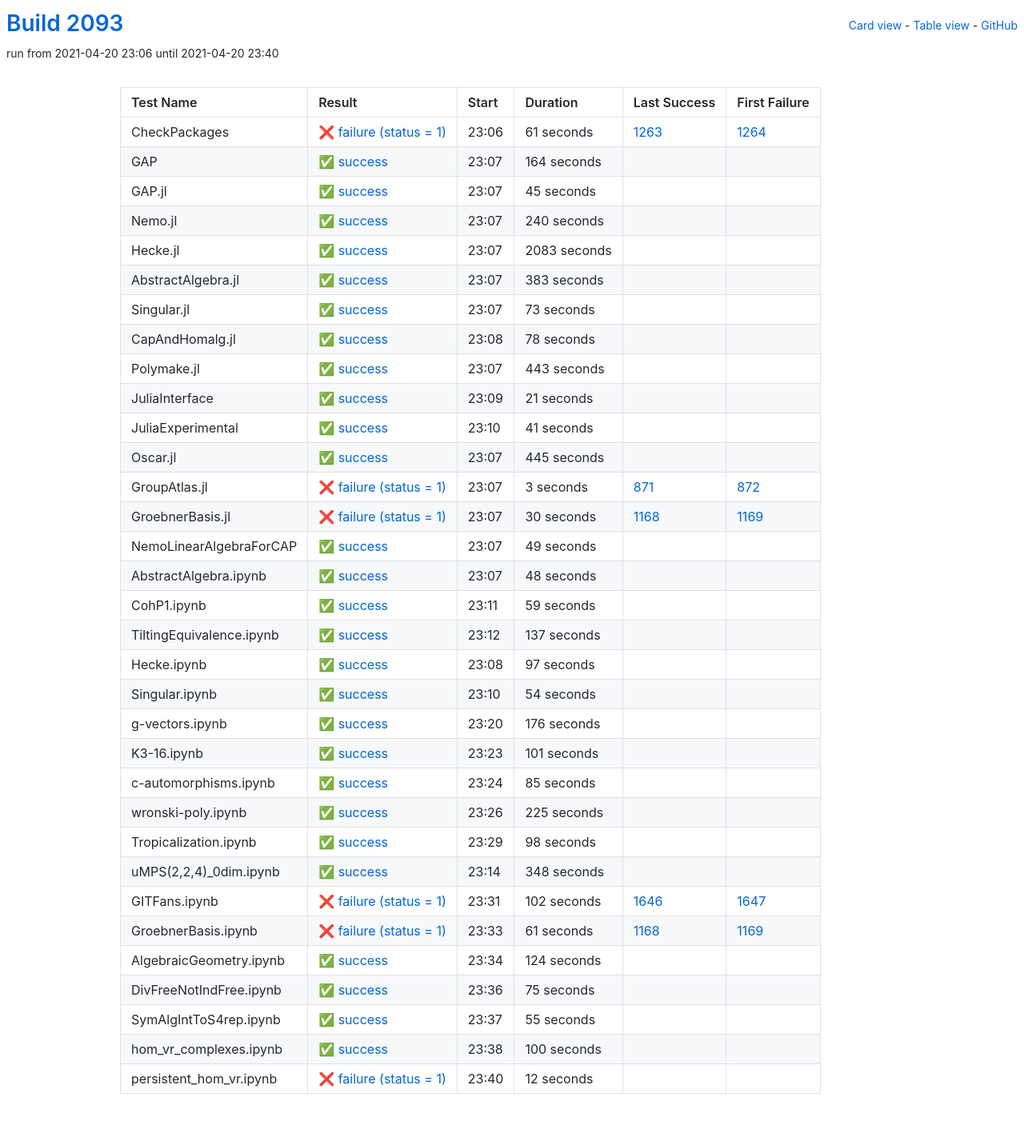
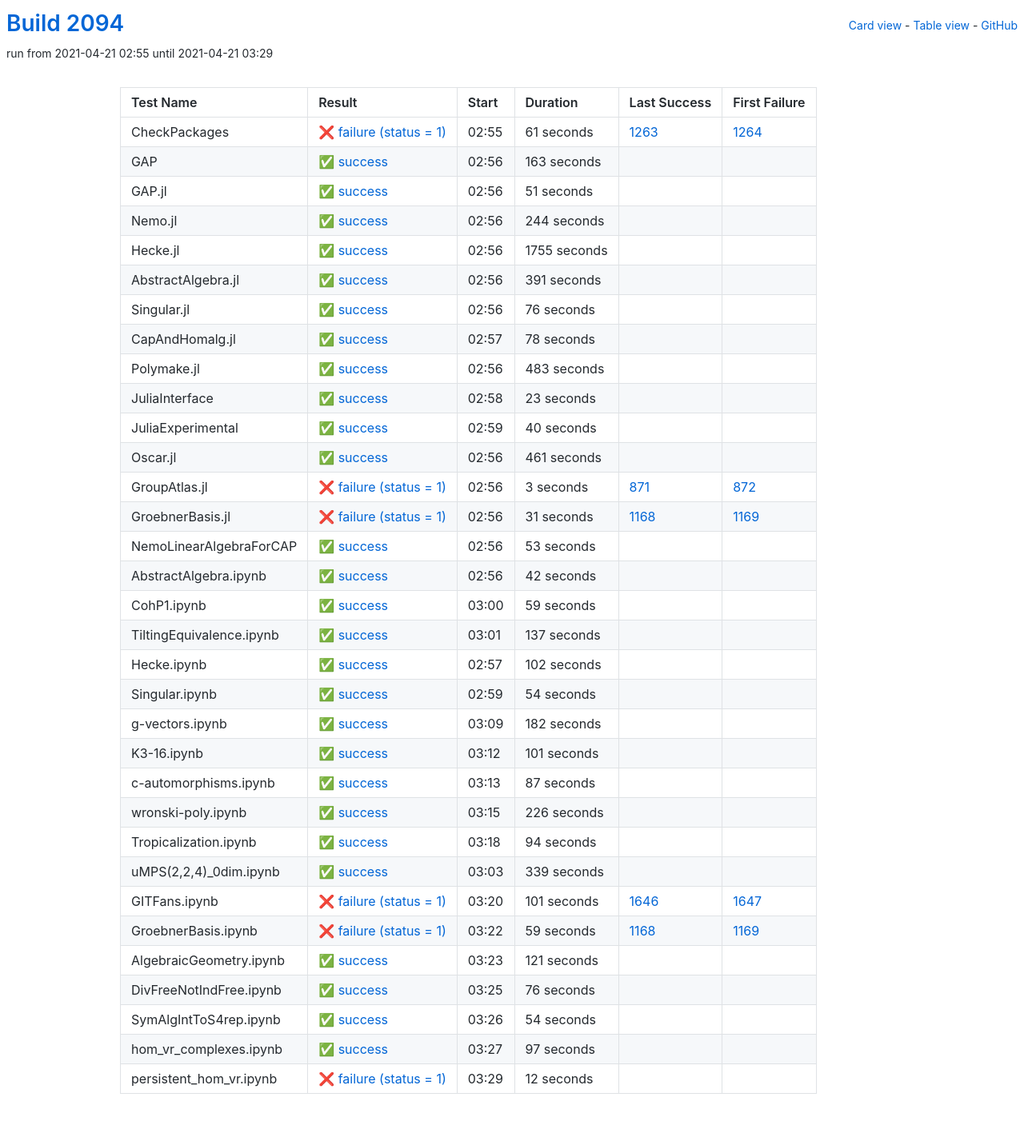
Before and after one commit to oscar-system/oscar-ci-status-stable, a Jekyll site: the page built from table.html, in a window 1280 px wide. Shown: the whole page at 80% size. Built offline with Jekyll 4.4.1, drawn with Linux system fonts in a browser that asks for light colours.

Commit message:
Build #2094

```diff
--- a/_data/ci.yml
+++ b/_data/ci.yml
@@ -1,6 +1,6 @@
 ---
-build: 2093
-build_url: https://oscarci.mathematik.uni-kl.de/job/oscar-stable/2093/
+build: 2094
+build_url: https://oscarci.mathematik.uni-kl.de/job/oscar-stable/2094/
 job: oscar-stable
 organization: oscar-system
 repo: oscar-ci-status-stable
@@ -8,8 +8,8 @@ repourl: https://github.com/oscar-system/oscar-ci-status-stable
 tests:
 - name: CheckPackages
   id: checkpackages
-  log: https://oscarci.mathematik.uni-kl.de/job/oscar-stable/2093/artifact/logs/build-2093/CheckPackages.log
-  start: 2021-04-20 23:06
+  log: https://oscarci.mathematik.uni-kl.de/job/oscar-stable/2094/artifact/logs/build-2094/CheckPackages.log
+  start: 2021-04-21 02:55
   success: false
   exitcode: 1
   status: failure
@@ -20,80 +20,80 @@ tests:
   first_failure_url: https://oscarci.mathematik.uni-kl.de/job/oscar-stable/1264/
 - name: GAP
   id: gap
-  log: https://oscarci.mathematik.uni-kl.de/job/oscar-stable/2093/artifact/logs/build-2093/GAP.log
-  start: 2021-04-20 23:07
+  log: https://oscarci.mathematik.uni-kl.de/job/oscar-stable/2094/artifact/logs/build-2094/GAP.log
+  start: 2021-04-21 02:56
   success: true
   exitcode: 0
   status: success
-  duration: 164
+  duration: 163
   last_success: false
   last_success_url:
   first_failure: false
   first_failure_url:
 - name: GAP.jl
   id: gap-jl
-  log: https://oscarci.mathematik.uni-kl.de/job/oscar-stable/2093/artifact/logs/build-2093/GAP.jl.log
-  start: 2021-04-20 23:07
+  log: https://oscarci.mathematik.uni-kl.de/job/oscar-stable/2094/artifact/logs/build-2094/GAP.jl.log
+  start: 2021-04-21 02:56
   success: true
   exitcode: 0
   status: success
-  duration: 45
+  duration: 51
   last_success: false
   last_success_url:
   first_failure: false
   first_failure_url:
 - name: Nemo.jl
   id: nemo-jl
-  log: https://oscarci.mathematik.uni-kl.de/job/oscar-stable/2093/artifact/logs/build-2093/Nemo.jl.log
-  start: 2021-04-20 23:07
+  log: https://oscarci.mathematik.uni-kl.de/job/oscar-stable/2094/artifact/logs/build-2094/Nemo.jl.log
+  start: 2021-04-21 02:56
   success: true
   exitcode: 0
   status: success
-  duration: 240
+  duration: 244
   last_success: false
   last_success_url:
   first_failure: false
   first_failure_url:
 - name: Hecke.jl
   id: hecke-jl
-  log: https://oscarci.mathematik.uni-kl.de/job/oscar-stable/2093/artifact/logs/build-2093/Hecke.jl.log
-  start: 2021-04-20 23:07
+  log: https://oscarci.mathematik.uni-kl.de/job/oscar-stable/2094/artifact/logs/build-2094/Hecke.jl.log
+  start: 2021-04-21 02:56
   success: true
   exitcode: 0
   status: success
-  duration: 2083
+  duration: 1755
   last_success: false
   last_success_url:
   first_failure: false
   first_failure_url:
 - name: AbstractAlgebra.jl
   id: abstractalgebra-jl
-  log: https://oscarci.mathematik.uni-kl.de/job/oscar-stable/2093/artifact/logs/build-2093/AbstractAlgebra.jl.log
-  start: 2021-04-20 23:07
+  log: https://oscarci.mathematik.uni-kl.de/job/oscar-stable/2094/artifact/logs/build-2094/AbstractAlgebra.jl.log
+  start: 2021-04-21 02:56
   success: true
   exitcode: 0
   status: success
-  duration: 383
+  duration: 391
   last_success: false
   last_success_url:
   first_failure: false
   first_failure_url:
 - name: Singular.jl
   id: singular-jl
-  log: https://oscarci.mathematik.uni-kl.de/job/oscar-stable/2093/artifact/logs/build-2093/Singular.jl.log
-  start: 2021-04-20 23:07
+  log: https://oscarci.mathematik.uni-kl.de/job/oscar-stable/2094/artifact/logs/build-2094/Singular.jl.log
+  start: 2021-04-21 02:56
   success: true
   exitcode: 0
   status: success
-  duration: 73
+  duration: 76
   last_success: false
   last_success_url:
   first_failure: false
   first_failure_url:
 - name: CapAndHomalg.jl
   id: capandhomalg-jl
-  log: https://oscarci.mathematik.uni-kl.de/job/oscar-stable/2093/artifact/logs/build-2093/CapAndHomalg.jl.log
-  start: 2021-04-20 23:08
+  log: https://oscarci.mathematik.uni-kl.de/job/oscar-stable/2094/artifact/logs/build-2094/CapAndHomalg.jl.log
+  start: 2021-04-21 02:57
   success: true
   exitcode: 0
   status: success
@@ -104,56 +104,56 @@ tests:
   first_failure_url:
 - name: Polymake.jl
   id: polymake-jl
-  log: https://oscarci.mathematik.uni-kl.de/job/oscar-stable/2093/artifact/logs/build-2093/Polymake.jl.log
-  start: 2021-04-20 23:07
+  log: https://oscarci.mathematik.uni-kl.de/job/oscar-stable/2094/artifact/logs/build-2094/Polymake.jl.log
+  start: 2021-04-21 02:56
   success: true
   exitcode: 0
   status: success
-  duration: 443
+  duration: 483
   last_success: false
   last_success_url:
   first_failure: false
   first_failure_url:
 - name: JuliaInterface
   id: juliainterface
-  log: https://oscarci.mathematik.uni-kl.de/job/oscar-stable/2093/artifact/logs/build-2093/JuliaInterface.log
-  start: 2021-04-20 23:09
+  log: https://oscarci.mathematik.uni-kl.de/job/oscar-stable/2094/artifact/logs/build-2094/JuliaInterface.log
+  start: 2021-04-21 02:58
   success: true
   exitcode: 0
   status: success
-  duration: 21
+  duration: 23
   last_success: false
   last_success_url:
   first_failure: false
   first_failure_url:
 - name: JuliaExperimental
   id: juliaexperimental
-  log: https://oscarci.mathematik.uni-kl.de/job/oscar-stable/2093/artifact/logs/build-2093/JuliaExperimental.log
-  start: 2021-04-20 23:10
+  log: https://oscarci.mathematik.uni-kl.de/job/oscar-stable/2094/artifact/logs/build-2094/JuliaExperimental.log
+  start: 2021-04-21 02:59
   success: true
   exitcode: 0
   status: success
-  duration: 41
+  duration: 40
   last_success: false
   last_success_url:
   first_failure: false
   first_failure_url:
 - name: Oscar.jl
   id: oscar-jl
-  log: https://oscarci.mathematik.uni-kl.de/job/oscar-stable/2093/artifact/logs/build-2093/Oscar.jl.log
-  start: 2021-04-20 23:07
+  log: https://oscarci.mathematik.uni-kl.de/job/oscar-stable/2094/artifact/logs/build-2094/Oscar.jl.log
+  start: 2021-04-21 02:56
   success: true
   exitcode: 0
   status: success
-  duration: 445
+  duration: 461
   last_success: false
   last_success_url:
   first_failure: false
   first_failure_url:
 - name: GroupAtlas.jl
   id: groupatlas-jl
-  log: https://oscarci.mathematik.uni-kl.de/job/oscar-stable/2093/artifact/logs/build-2093/GroupAtlas.jl.log
-  start: 2021-04-20 23:07
+  log: https://oscarci.mathematik.uni-kl.de/job/oscar-stable/2094/artifact/logs/build-2094/GroupAtlas.jl.log
+  start: 2021-04-21 02:56
   success: false
   exitcode: 1
   status: failure
@@ -164,44 +164,44 @@ tests:
   first_failure_url: https://oscarci.mathematik.uni-kl.de/job/oscar-stable/872/
 - name: GroebnerBasis.jl
   id: groebnerbasis-jl
-  log: https://oscarci.mathematik.uni-kl.de/job/oscar-stable/2093/artifact/logs/build-2093/GroebnerBasis.jl.log
-  start: 2021-04-20 23:07
+  log: https://oscarci.mathematik.uni-kl.de/job/oscar-stable/2094/artifact/logs/build-2094/GroebnerBasis.jl.log
+  start: 2021-04-21 02:56
   success: false
   exitcode: 1
   status: failure
-  duration: 30
+  duration: 31
   last_success: 1168
   last_success_url: https://oscarci.mathematik.uni-kl.de/job/oscar-stable/1168/
   first_failure: 1169
   first_failure_url: https://oscarci.mathematik.uni-kl.de/job/oscar-stable/1169/
 - name: NemoLinearAlgebraForCAP
   id: nemolinearalgebraforcap
-  log: https://oscarci.mathematik.uni-kl.de/job/oscar-stable/2093/artifact/logs/build-2093/NemoLinearAlgebraForCAP.log
-  start: 2021-04-20 23:07
+  log: https://oscarci.mathematik.uni-kl.de/job/oscar-stable/2094/artifact/logs/build-2094/NemoLinearAlgebraForCAP.log
+  start: 2021-04-21 02:56
   success: true
   exitcode: 0
   status: success
-  duration: 49
+  duration: 53
   last_success: false
   last_success_url:
   first_failure: false
   first_failure_url:
 - name: AbstractAlgebra.ipynb
   id: abstractalgebra-ipynb
-  log: https://oscarci.mathematik.uni-kl.de/job/oscar-stable/2093/artifact/logs/build-2093/AbstractAlgebra.ipynb.log
-  start: 2021-04-20 23:07
+  log: https://oscarci.mathematik.uni-kl.de/job/oscar-stable/2094/artifact/logs/build-2094/AbstractAlgebra.ipynb.log
+  start: 2021-04-21 02:56
   success: true
   exitcode: 0
   status: success
-  duration: 48
+  duration: 42
   last_success: false
   last_success_url:
   first_failure: false
   first_failure_url:
 - name: CohP1.ipynb
   id: cohp1-ipynb
-  log: https://oscarci.mathematik.uni-kl.de/job/oscar-stable/2093/artifact/logs/build-2093/CohP1.ipynb.log
-  start: 2021-04-20 23:11
+  log: https://oscarci.mathematik.uni-kl.de/job/oscar-stable/2094/artifact/logs/build-2094/CohP1.ipynb.log
+  start: 2021-04-21 03:00
   success: true
   exitcode: 0
   status: success
@@ -212,8 +212,8 @@ tests:
   first_failure_url:
 - name: TiltingEquivalence.ipynb
   id: tiltingequivalence-ipynb
-  log: https://oscarci.mathematik.uni-kl.de/job/oscar-stable/2093/artifact/logs/build-2093/TiltingEquivalence.ipynb.log
-  start: 2021-04-20 23:12
+  log: https://oscarci.mathematik.uni-kl.de/job/oscar-stable/2094/artifact/logs/build-2094/TiltingEquivalence.ipynb.log
+  start: 2021-04-21 03:01
   success: true
   exitcode: 0
   status: success
@@ -224,20 +224,20 @@ tests:
   first_failure_url:
 - name: Hecke.ipynb
   id: hecke-ipynb
-  log: https://oscarci.mathematik.uni-kl.de/job/oscar-stable/2093/artifact/logs/build-2093/Hecke.ipynb.log
-  start: 2021-04-20 23:08
+  log: https://oscarci.mathematik.uni-kl.de/job/oscar-stable/2094/artifact/logs/build-2094/Hecke.ipynb.log
+  start: 2021-04-21 02:57
   success: true
   exitcode: 0
   status: success
-  duration: 97
+  duration: 102
   last_success: false
   last_success_url:
   first_failure: false
   first_failure_url:
 - name: Singular.ipynb
   id: singular-ipynb
-  log: https://oscarci.mathematik.uni-kl.de/job/oscar-stable/2093/artifact/logs/build-2093/Singular.ipynb.log
-  start: 2021-04-20 23:10
+  log: https://oscarci.mathematik.uni-kl.de/job/oscar-stable/2094/artifact/logs/build-2094/Singular.ipynb.log
+  start: 2021-04-21 02:59
   success: true
   exitcode: 0
   status: success
@@ -248,20 +248,20 @@ tests:
   first_failure_url:
 - name: g-vectors.ipynb
   id: g-vectors-ipynb
-  log: https://oscarci.mathematik.uni-kl.de/job/oscar-stable/2093/artifact/logs/build-2093/g-vectors.ipynb.log
-  start: 2021-04-20 23:20
+  log: https://oscarci.mathematik.uni-kl.de/job/oscar-stable/2094/artifact/logs/build-2094/g-vectors.ipynb.log
+  start: 2021-04-21 03:09
   success: true
   exitcode: 0
   status: success
-  duration: 176
+  duration: 182
   last_success: false
   last_success_url:
   first_failure: false
   first_failure_url:
 - name: K3-16.ipynb
   id: k3-16-ipynb
-  log: https://oscarci.mathematik.uni-kl.de/job/oscar-stable/2093/artifact/logs/build-2093/K3-16.ipynb.log
-  start: 2021-04-20 23:23
+  log: https://oscarci.mathematik.uni-kl.de/job/oscar-stable/2094/artifact/logs/build-2094/K3-16.ipynb.log
+  start: 2021-04-21 03:12
   success: true
   exitcode: 0
   status: success
@@ -272,128 +272,128 @@ tests:
   first_failure_url:
 - name: c-automorphisms.ipynb
   id: c-automorphisms-ipynb
-  log: https://oscarci.mathematik.uni-kl.de/job/oscar-stable/2093/artifact/logs/build-2093/c-automorphisms.ipynb.log
-  start: 2021-04-20 23:24
+  log: https://oscarci.mathematik.uni-kl.de/job/oscar-stable/2094/artifact/logs/build-2094/c-automorphisms.ipynb.log
+  start: 2021-04-21 03:13
   success: true
   exitcode: 0
   status: success
-  duration: 85
+  duration: 87
   last_success: false
   last_success_url:
   first_failure: false
   first_failure_url:
 - name: wronski-poly.ipynb
   id: wronski-poly-ipynb
-  log: https://oscarci.mathematik.uni-kl.de/job/oscar-stable/2093/artifact/logs/build-2093/wronski-poly.ipynb.log
-  start: 2021-04-20 23:26
+  log: https://oscarci.mathematik.uni-kl.de/job/oscar-stable/2094/artifact/logs/build-2094/wronski-poly.ipynb.log
+  start: 2021-04-21 03:15
   success: true
   exitcode: 0
   status: success
-  duration: 225
+  duration: 226
   last_success: false
   last_success_url:
   first_failure: false
   first_failure_url:
 - name: Tropicalization.ipynb
   id: tropicalization-ipynb
-  log: https://oscarci.mathematik.uni-kl.de/job/oscar-stable/2093/artifact/logs/build-2093/Tropicalization.ipynb.log
-  start: 2021-04-20 23:29
+  log: https://oscarci.mathematik.uni-kl.de/job/oscar-stable/2094/artifact/logs/build-2094/Tropicalization.ipynb.log
+  start: 2021-04-21 03:18
   success: true
   exitcode: 0
   status: success
-  duration: 98
+  duration: 94
   last_success: false
   last_success_url:
   first_failure: false
   first_failure_url:
 - name: uMPS(2,2,4)_0dim.ipynb
   id: umps-2-2-4-0dim-ipynb
-  log: https://oscarci.mathematik.uni-kl.de/job/oscar-stable/2093/artifact/logs/build-2093/uMPS-2-2-4-_0dim.ipynb.log
-  start: 2021-04-20 23:14
+  log: https://oscarci.mathematik.uni-kl.de/job/oscar-stable/2094/artifact/logs/build-2094/uMPS-2-2-4-_0dim.ipynb.log
+  start: 2021-04-21 03:03
   success: true
   exitcode: 0
   status: success
-  duration: 348
+  duration: 339
   last_success: false
   last_success_url:
   first_failure: false
   first_failure_url:
 - name: GITFans.ipynb
   id: gitfans-ipynb
-  log: https://oscarci.mathematik.uni-kl.de/job/oscar-stable/2093/artifact/logs/build-2093/GITFans.ipynb.log
-  start: 2021-04-20 23:31
+  log: https://oscarci.mathematik.uni-kl.de/job/oscar-stable/2094/artifact/logs/build-2094/GITFans.ipynb.log
+  start: 2021-04-21 03:20
   success: false
   exitcode: 1
   status: failure
-  duration: 102
+  duration: 101
   last_success: 1646
   last_success_url: https://oscarci.mathematik.uni-kl.de/job/oscar-stable/1646/
   first_failure: 1647
   first_failure_url: https://oscarci.mathematik.uni-kl.de/job/oscar-stable/1647/
 - name: GroebnerBasis.ipynb
   id: groebnerbasis-ipynb
-  log: https://oscarci.mathematik.uni-kl.de/job/oscar-stable/2093/artifact/logs/build-2093/GroebnerBasis.ipynb.log
-  start: 2021-04-20 23:33
+  log: https://oscarci.mathematik.uni-kl.de/job/oscar-stable/2094/artifact/logs/build-2094/GroebnerBasis.ipynb.log
+  start: 2021-04-21 03:22
   success: false
   exitcode: 1
   status: failure
-  duration: 61
+  duration: 59
   last_success: 1168
   last_success_url: https://oscarci.mathematik.uni-kl.de/job/oscar-stable/1168/
   first_failure: 1169
   first_failure_url: https://oscarci.mathematik.uni-kl.de/job/oscar-stable/1169/
 - name: AlgebraicGeometry.ipynb
   id: algebraicgeometry-ipynb
-  log: https://oscarci.mathematik.uni-kl.de/job/oscar-stable/2093/artifact/logs/build-2093/AlgebraicGeometry.ipynb.log
-  start: 2021-04-20 23:34
+  log: https://oscarci.mathematik.uni-kl.de/job/oscar-stable/2094/artifact/logs/build-2094/AlgebraicGeometry.ipynb.log
+  start: 2021-04-21 03:23
   success: true
   exitcode: 0
   status: success
-  duration: 124
+  duration: 121
   last_success: false
   last_success_url:
   first_failure: false
   first_failure_url:
 - name: DivFreeNotIndFree.ipynb
   id: divfreenotindfree-ipynb
-  log: https://oscarci.mathematik.uni-kl.de/job/oscar-stable/2093/artifact/logs/build-2093/DivFreeNotIndFree.ipynb.log
-  start: 2021-04-20 23:36
+  log: https://oscarci.mathematik.uni-kl.de/job/oscar-stable/2094/artifact/logs/build-2094/DivFreeNotIndFree.ipynb.log
+  start: 2021-04-21 03:25
   success: true
   exitcode: 0
   status: success
-  duration: 75
+  duration: 76
   last_success: false
   last_success_url:
   first_failure: false
   first_failure_url:
 - name: SymAlgIntToS4rep.ipynb
   id: symalginttos4rep-ipynb
-  log: https://oscarci.mathematik.uni-kl.de/job/oscar-stable/2093/artifact/logs/build-2093/SymAlgIntToS4rep.ipynb.log
-  start: 2021-04-20 23:37
+  log: https://oscarci.mathematik.uni-kl.de/job/oscar-stable/2094/artifact/logs/build-2094/SymAlgIntToS4rep.ipynb.log
+  start: 2021-04-21 03:26
   success: true
   exitcode: 0
   status: success
-  duration: 55
+  duration: 54
   last_success: false
   last_success_url:
   first_failure: false
   first_failure_url:
 - name: hom_vr_complexes.ipynb
   id: hom-vr-complexes-ipynb
-  log: https://oscarci.mathematik.uni-kl.de/job/oscar-stable/2093/artifact/logs/build-2093/hom_vr_complexes.ipynb.log
-  start: 2021-04-20 23:38
+  log: https://oscarci.mathematik.uni-kl.de/job/oscar-stable/2094/artifact/logs/build-2094/hom_vr_complexes.ipynb.log
+  start: 2021-04-21 03:27
   success: true
   exitcode: 0
   status: success
-  duration: 100
+  duration: 97
   last_success: false
   last_success_url:
   first_failure: false
   first_failure_url:
 - name: persistent_hom_vr.ipynb
   id: persistent-hom-vr-ipynb
-  log: https://oscarci.mathematik.uni-kl.de/job/oscar-stable/2093/artifact/logs/build-2093/persistent_hom_vr.ipynb.log
-  start: 2021-04-20 23:40
+  log: https://oscarci.mathematik.uni-kl.de/job/oscar-stable/2094/artifact/logs/build-2094/persistent_hom_vr.ipynb.log
+  start: 2021-04-21 03:29
   success: false
   exitcode: 1
   status: failure
```
Also changed, not shown: README.md.
